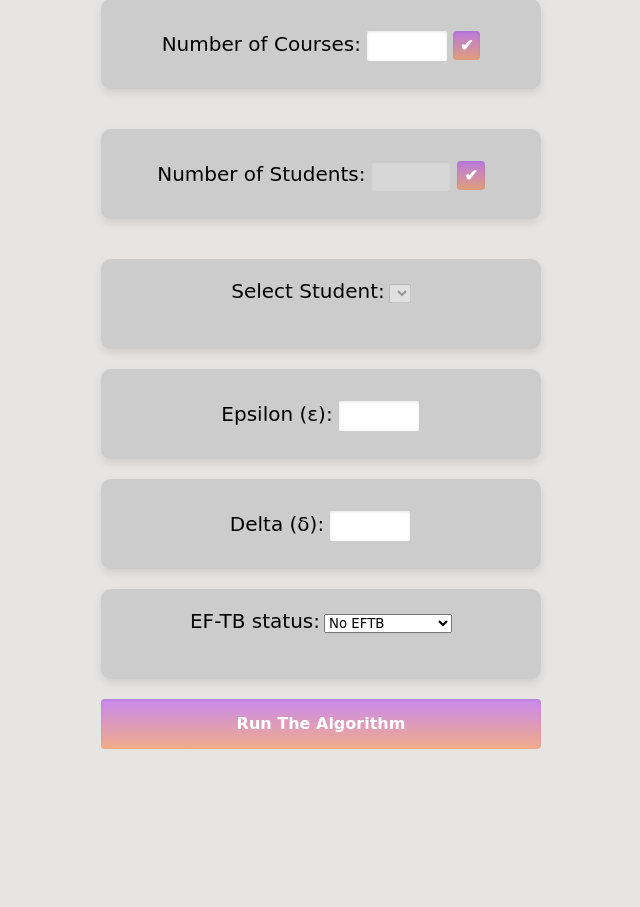
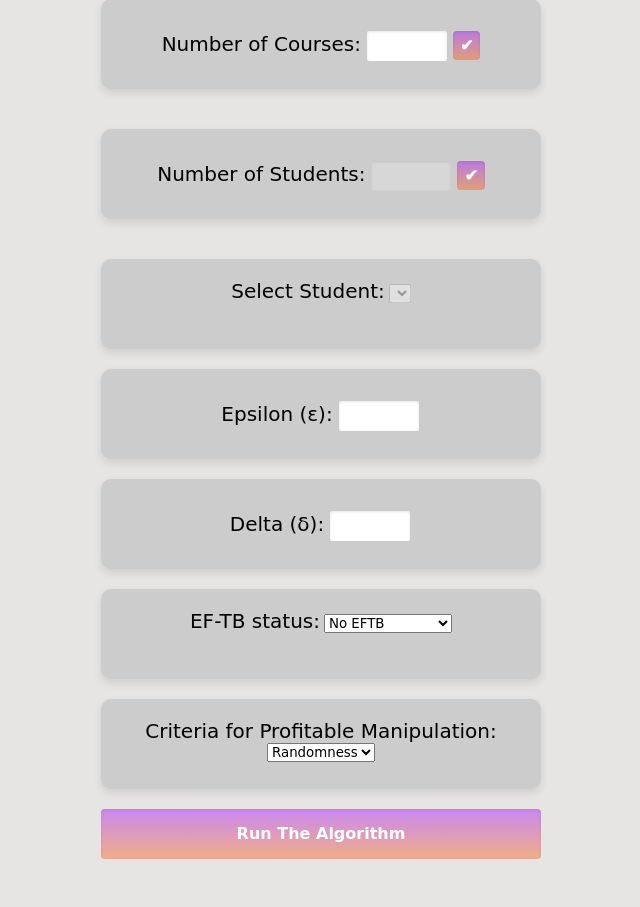
Before and after one commit to Final-project-distribution-of-courses/Flask-Website, a Flask app: template templates/manipulation_form.html in a window 1280 px wide. Shown: the part 359-1266 px from the top of the page, without its empty margins (319-959 px from the left). Before the commit the page ends 1108 px from the top, so only its background shows below. Run offline with Flask 3, Linux system fonts and the light colour scheme; the template is opened without the code that fills it, so the values that code supplies are empty.

Commit message:
Criteria for Profitable Manipulation

```diff
--- a/templates/manipulation_form.html
+++ b/templates/manipulation_form.html
@@ -66,6 +66,15 @@
             </select><br><br>
         </div>
 
+        <div class="fieldsContainer">
+            <!-- Criteria for Profitable Manipulation -->
+            <label for="criteria_for_profitable_manipulation">Criteria for Profitable Manipulation:</label>
+            <select id="criteria_for_profitable_manipulation" name="criteria_for_profitable_manipulation" required>
+                <option value="randomness">Randomness</option>
+                <option value="population">Population</option>
+            </select><br><br>
+        </div>
+
         <input type="submit" value="Run The Algorithm">
     </form>
 </div>
```
